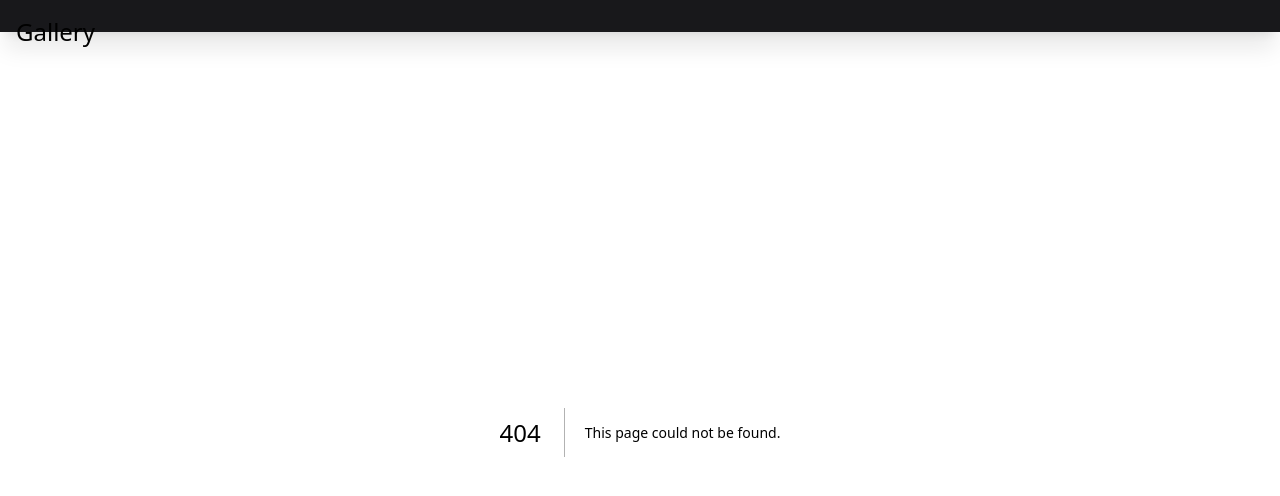
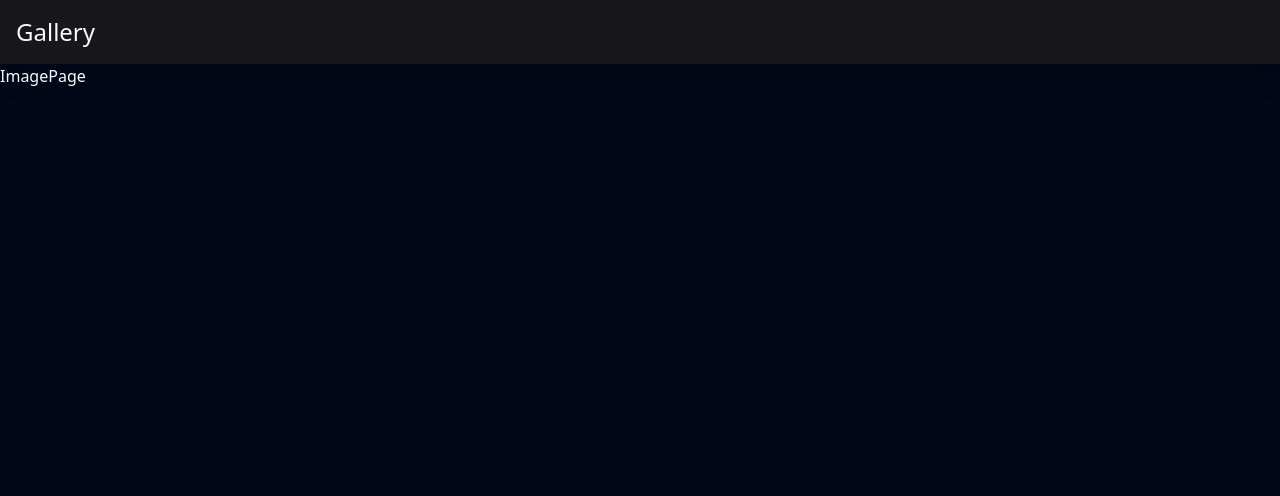
Before and after one commit to t3dotgg/gallery-tutorial-wip, a Next.js app: page /img/1 in a window 1280 px wide. Before the commit this address had no page. Shown: the top 496 px of the page. Built offline with nearby package versions, Linux system fonts and the light colour scheme.

Commit message:
shadcn + img page template

```diff
--- a/package.json
+++ b/package.json
@@ -21,6 +21,7 @@
     "drizzle-orm": "^0.28.5",
     "lucide-react": "^0.338.0",
     "next": "14.1.0",
+    "next-themes": "^0.2.1",
     "react": "18.2.0",
     "react-dom": "18.2.0",
     "tailwind-merge": "^2.2.1",
--- /dev/null
+++ b/src/app/(.)img/[imageid]/page.tsx
@@ -0,0 +1,9 @@
+import { Dialog } from "~/components/ui/dialog";
+
+export default function ImagePage(props: { params: { imageid: string } }) {
+  return (
+    <Dialog>
+      <div>ImagePage</div>
+    </Dialog>
+  );
+}
--- a/src/app/_components/image-grid.tsx
+++ b/src/app/_components/image-grid.tsx
@@ -1,6 +1,7 @@
 "use client";
 
 import Image from "next/image";
+import Link from "next/link";
 import { useEffect } from "react";
 import { create } from "zustand";
 
@@ -31,11 +32,12 @@ export function ImageGrid(props: { images: Images }) {
       {fullScreenImage && <FullScreenImage image={fullScreenImage} />}
       <div className="mx-auto flex flex-wrap justify-center gap-4 p-4">
         {props.images.map((image) => (
-          <button
-            key={image.id}
-            className="flex w-60 flex-col justify-between"
-            onClick={() => store.setFullScreenImage(image.id)}
-          >
+          // <button
+          //   key={image.id}
+          //   className="flex w-60 flex-col justify-between"
+          //   onClick={() => store.setFullScreenImage(image.id)}
+          // >
+          <Link href={`/img/${image.id}`}>
             <div className="relative h-44 w-60">
               <Image
                 alt={image.name}
@@ -45,7 +47,8 @@ export function ImageGrid(props: { images: Images }) {
               />
             </div>
             <div>{image.name}</div>
-          </button>
+          </Link>
+          // </button>
         ))}
       </div>
     </>
--- /dev/null
+++ b/src/app/img/[imageid]/page.tsx
@@ -0,0 +1,3 @@
+export default function ImagePage(props: { params: { imageid: string } }) {
+  return <div>ImagePage</div>;
+}
--- a/src/app/layout.tsx
+++ b/src/app/layout.tsx
@@ -24,7 +24,7 @@ export default function RootLayout({
     <ClerkProvider>
       <html lang="en">
         <body
-          className={`font-sans ${inter.variable} grid h-screen grid-rows-[auto_1fr]`}
+          className={`dark font-sans ${inter.variable} grid h-screen grid-rows-[auto_1fr]`}
         >
           <Topnav />
           {children}
```
Also changed, not shown: src/styles/globals.css (line endings or trailing spaces), 1 other file (tests, documents, lock files or other folders).
